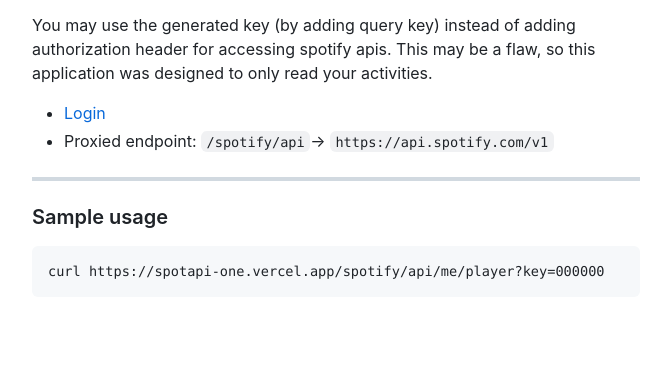
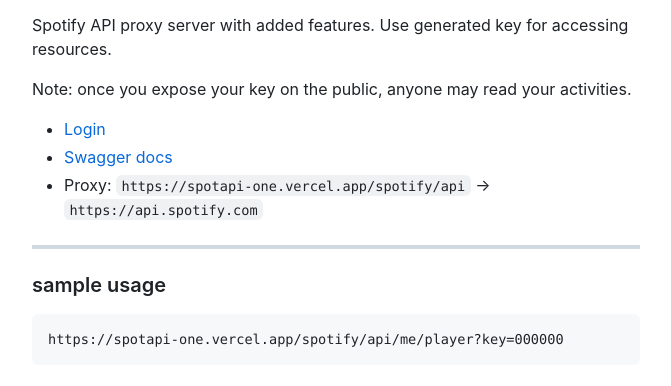
Before and after one commit to jmrl23/spotapi, a website: page public/index.html in a window 1280 px wide. Shown: the part 94-480 px from the top of the page, without its empty margins (304-975 px from the left). Drawn offline with nearby package versions, Linux system fonts and the light colour scheme.

Commit message:
fix(api): update proxy endpoint

```diff
--- a/public/index.html
+++ b/public/index.html
@@ -46,24 +46,28 @@
     <main>
       <h1>SPOTAPI</h1>
       <p>
-        You may use the generated key (by adding query key) instead of adding
-        authorization header for accessing spotify apis. This may be a flaw, so
-        this application was designed to only read your activities.
+        Spotify API proxy server with added features. Use generated key for
+        accessing resources.
+      </p>
+      <p>
+        Note: once you expose your key on the public, anyone may read your
+        activities.
       </p>
       <ul>
         <li>
           <a href="/spotify/login">Login</a>
         </li>
         <li>
-          Proxied endpoint: <code>/spotify/api</code>->
-          <code>https://api.spotify.com/v1</code>
+          <a href="/docs">Swagger docs</a>
+        </li>
+        <li>
+          Proxy: <code>https://spotapi-one.vercel.app/spotify/api</code> &rarr;
+          <code>https://api.spotify.com</code>
         </li>
       </ul>
       <hr />
-      <h3>Sample usage</h3>
-      <pre>
-curl https://spotapi-one.vercel.app/spotify/api/me/player?key=000000</pre
-      >
+      <h3>sample usage</h3>
+      <pre>https://spotapi-one.vercel.app/spotify/api/me/player?key=000000</pre>
     </main>
   </body>
 </html>
--- a/src/plugins/spotifyApiProxy.ts
+++ b/src/plugins/spotifyApiProxy.ts
@@ -7,10 +7,11 @@
   await app.register(fastifyHttpProxy, {
     upstream: 'https://api.spotify.com',
     prefix: '/api',
-    rewritePrefix: '/v1',
+    rewritePrefix: '/',
     preHandler: async function (request) {
       const { key } = request.query as { key?: string };
       if (!key) return;
+
       const ref = await app.spotifyService.getRefByKeyOrThrow(key);
       authorization.set(key, ref.accessToken);
     },
--- a/src/routes/spotify.route.ts
+++ b/src/routes/spotify.route.ts
@@ -1,4 +1,3 @@
-import axios from 'axios';
 import type { FastifyRequest } from 'fastify';
 import { asRoute } from '../lib/util/typings';
 import spotifyApiProxy from '../plugins/spotifyApiProxy';
```
